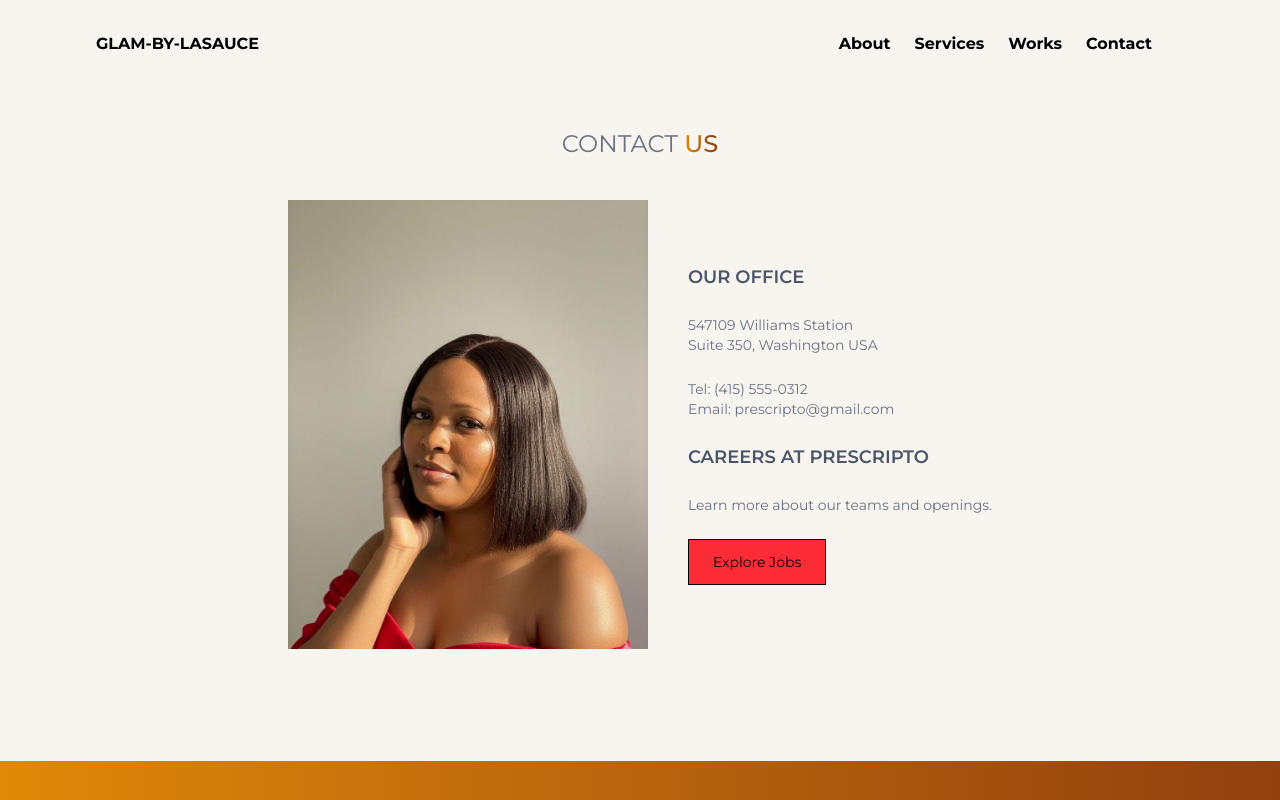
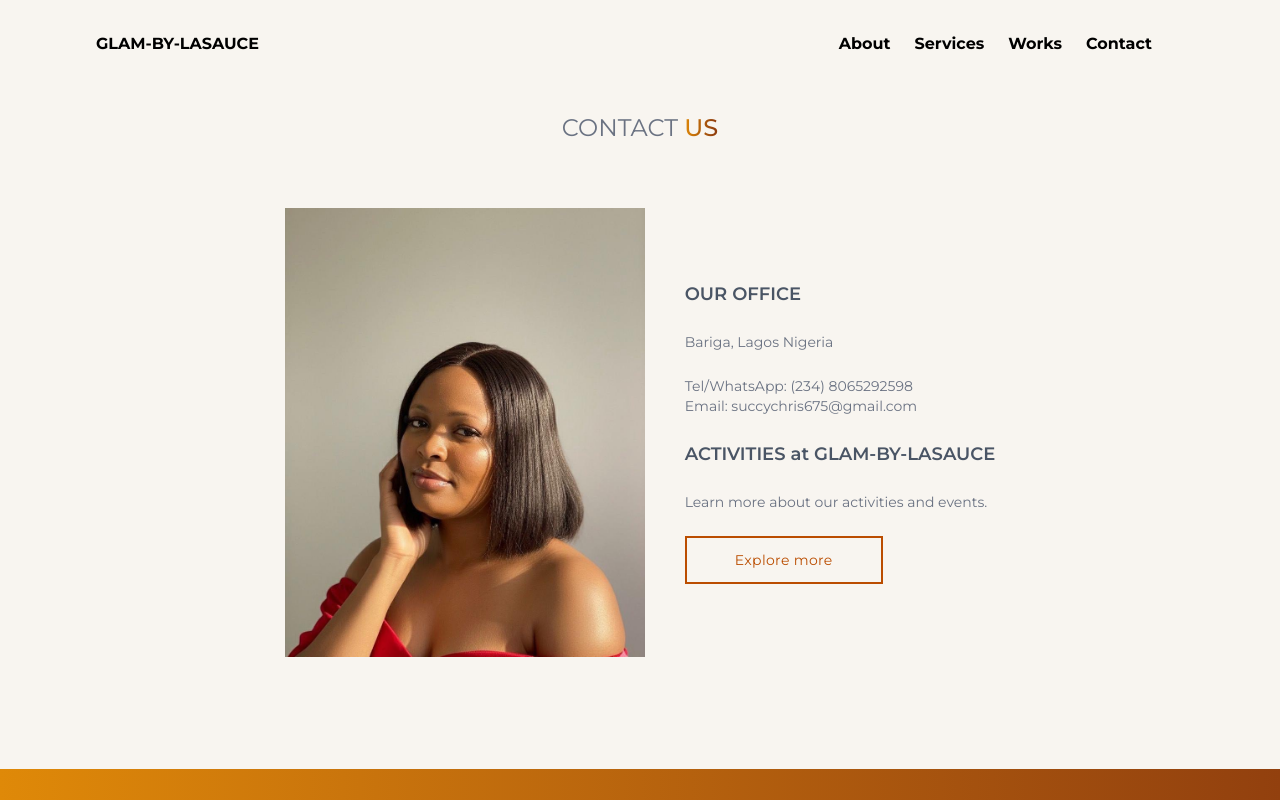
Before and after one commit to ernestkris6/GlamByLaSauce, a React (Vite) app: page /contact in a window 1280 px wide. Shown: the top 800 px of the page. Built offline with nearby package versions, Linux system fonts and the light colour scheme; a web font is replaced by a local one.

Commit message:
adding node modules again

```diff
--- a/src/Pages/Contact.jsx
+++ b/src/Pages/Contact.jsx
@@ -1,60 +1,27 @@
-// import React from 'react'
-// import contactImg from '../assets/contact_image.png'
-
-
 import React from 'react'
 import succy from '../assets/succy.jpg'
-// import Button from '../ui/Button'
+import Button from '../ui/Button'
 
 
 export default function Contact() {
   return (
-    <div>
-      <div className='text-center text-2xl pt-10 text-gray-500'>
-        <p>CONTACT <span className='text-gray-700 font-medium'>US</span></p>
+    <div className='px-6 md:px-10 lg:px-24'>
+      <div className='text-center text-2xl py-6 text-gray-500'>
+        <p>CONTACT <span className='font-medium'>US</span></p>
       </div>
 
       <div className='flex flex-col md:flex-row my-10 justify-center gap-10 mb-28 text-sm'>
           <img className='w-full md:max-w-[360px]' src={succy} alt="" />
           <div className='flex flex-col justify-center items-start gap-6'>
             <p className='font-semibold text-lg text-gray-600'>OUR OFFICE</p>
-            <p className='text-gray-500'>547109 Williams Station <br /> Suite 350, Washington USA</p>
-            <p className='text-gray-500'>Tel: (415) 555-0312 <br /> Email: prescripto@gmail.com</p>
-            <p  className='text-lg font-semibold text-gray-600'>CAREERS AT PRESCRIPTO</p>
-            <p className='text-gray-500'>Learn more about our teams and openings.</p>
-            <button className='border py-3 px-6 bg-red-500 hover:bg-primary hover:text-white duration-500 transition-all'>Explore Jobs</button>
+            <p className='text-gray-500'>Bariga, Lagos Nigeria</p>
+            <p className='text-gray-500'>Tel/WhatsApp: (234) 8065292598 <br /> Email: succychris675@gmail.com</p>
+            <p  className='text-lg font-semibold text-gray-600'>ACTIVITIES at GLAM-BY-LASAUCE</p>
+            <p className='text-gray-500'>Learn more about our activities and events.</p>
+            {/* <button className='border py-3 px-6 bg-white hover:bg-primary hover:text-white duration-500 transition-all'>Explore more</button> */}
+            <Button type='flat'>Explore more</Button>
           </div>
         </div>
     </div>
   )
 }
-
-
-
-// import React from 'react'
-// import succy from '../assets/succy.jpg'
-// import Button from '../ui/Button'
-
-
-// export default function Contact() {
-//   return (
-//     <div className='px-6 md:px-10 lg:px-24'>
-//       <div className='text-center text-2xl py-6 text-gray-500'>
-//         <p>CONTACT <span className='font-medium'>US</span></p>
-//       </div>
-
-//       <div className='flex flex-col md:flex-row my-10 justify-center gap-10 mb-28 text-sm'>
-//           <img className='w-full md:max-w-[360px]' src={succy} alt="" />
-//           <div className='flex flex-col justify-center items-start gap-6'>
-//             <p className='font-semibold text-lg text-gray-600'>OUR OFFICE</p>
-//             <p className='text-gray-500'>Bariga, Lagos Nigeria</p>
-//             <p className='text-gray-500'>Tel/WhatsApp: (234) 8065292598 <br /> Email: succychris675@gmail.com</p>
-//             <p  className='text-lg font-semibold text-gray-600'>ACTIVITIES at GLAM-BY-LASAUCE</p>
-//             <p className='text-gray-500'>Learn more about our activities and events.</p>
-//             {/* <button className='border py-3 px-6 bg-white hover:bg-primary hover:text-white duration-500 transition-all'>Explore more</button> */}
-//             <Button type='flat'>Explore more</Button>
-//           </div>
-//         </div>
-//     </div>
-//   )
-// }
```
Also changed, not shown: 1 other file (tests, documents, lock files or other folders).
